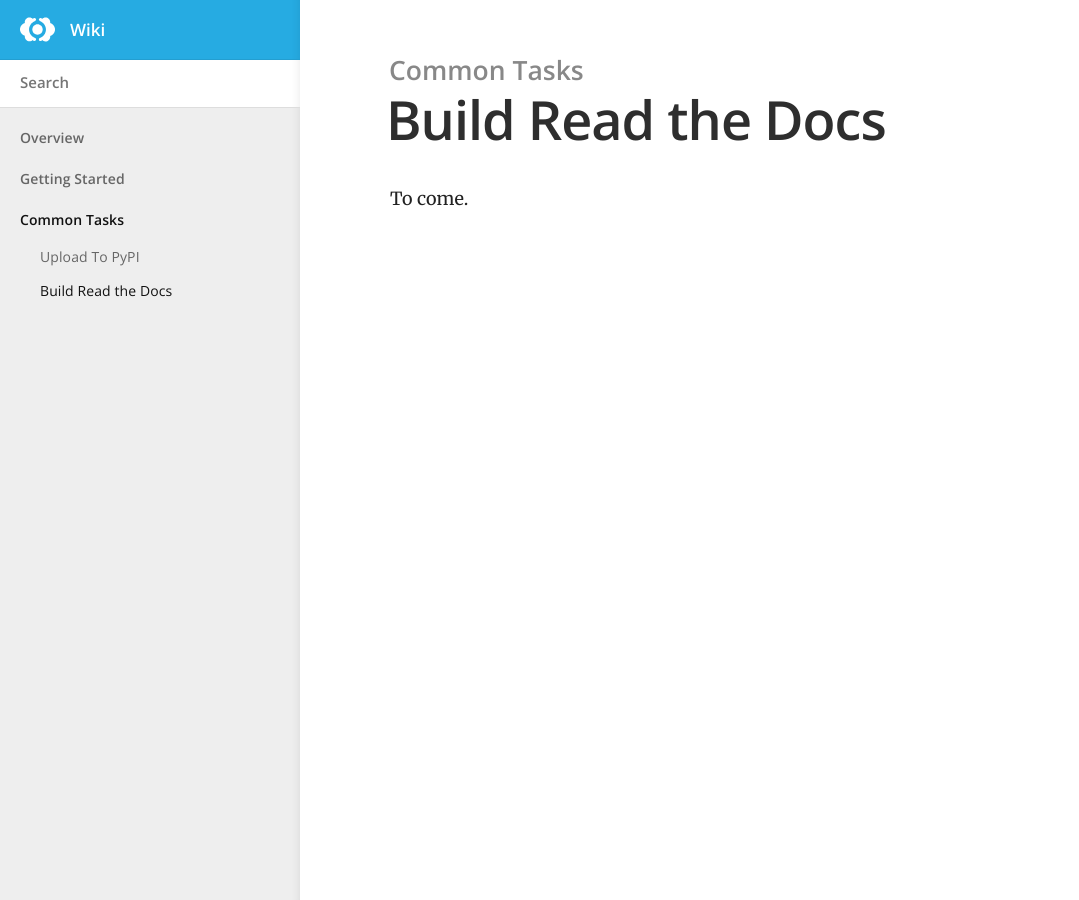
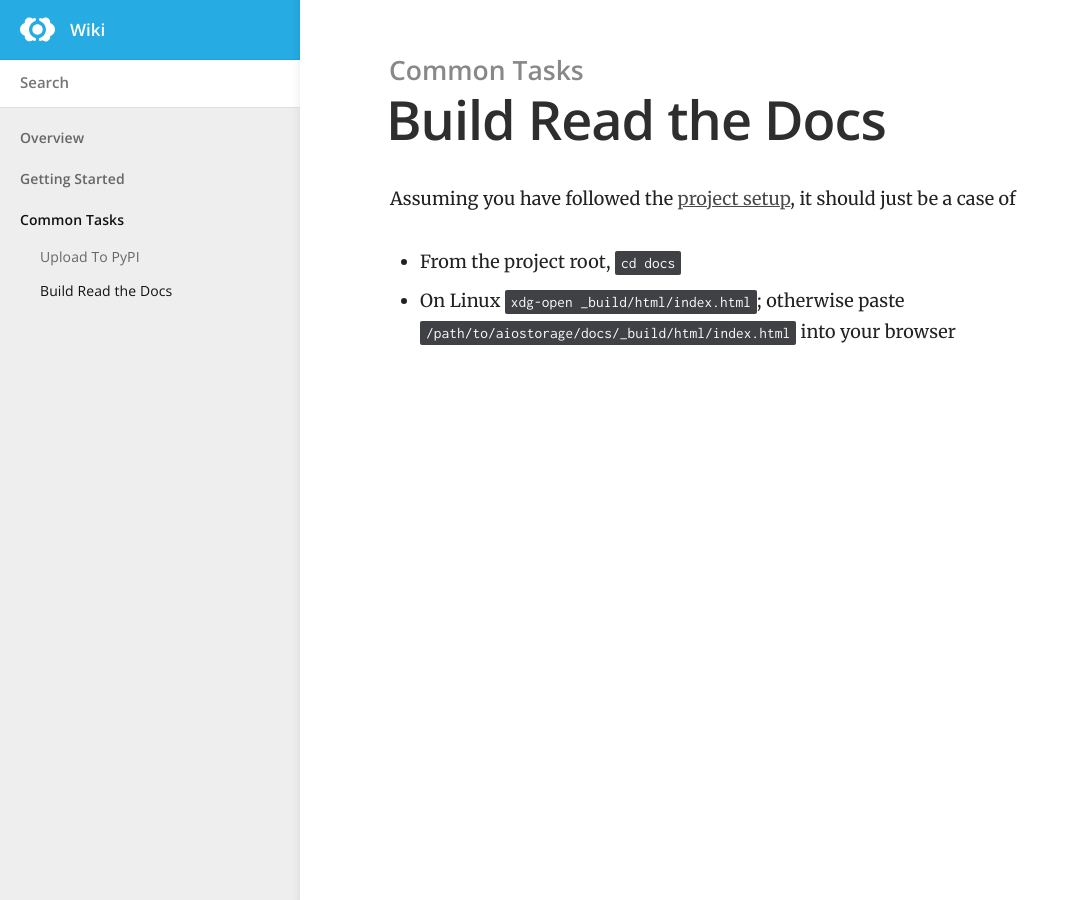
Before and after one commit to family-guy/aiostorage-wiki, a Jekyll site: the page built from _common_tasks/build-read-the-docs.md, in a window 1280 px wide. Shown: the whole page, without its empty margins (0-1079 px from the left). Built offline with Jekyll 4.4.1, drawn with Linux system fonts in a browser that asks for light colours.

Commit message:
Add instructions for building docs

```diff
--- a/_common_tasks/build-read-the-docs.md
+++ b/_common_tasks/build-read-the-docs.md
@@ -3,4 +3,11 @@ title: Build Read the Docs
 order: 2
 ---
 
-To come.
+Assuming you have followed the [project setup]({{ site.baseurl
+}}/getting-started/project-setup/), it should just be a
+case of
+
+- From the project root, `cd docs`
+- On Linux `xdg-open _build/html/index.html`; otherwise paste
+`/path/to/aiostorage/docs/_build/html/index.html` into
+your browser
```
